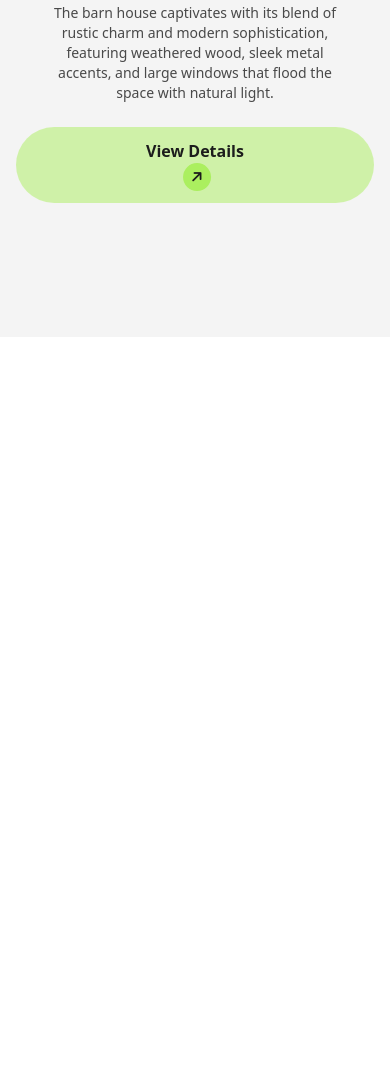
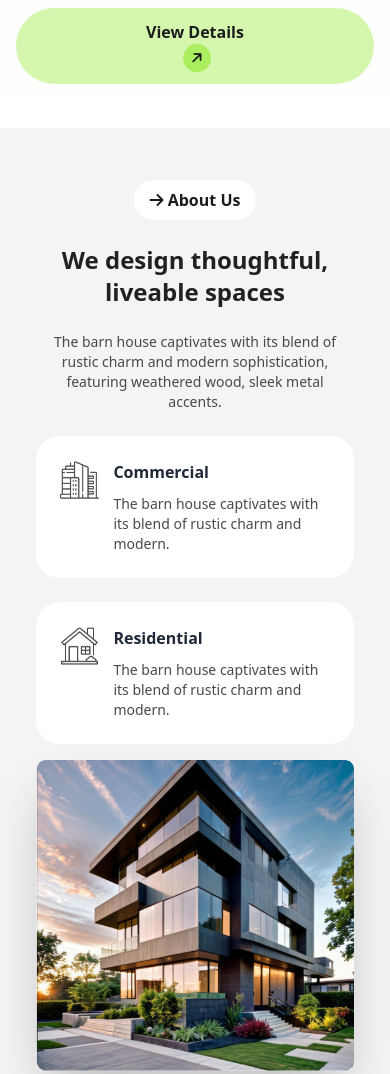
Before and after one commit to Mostafiz002/assignment-three, a plain HTML site: page index.html in a window 390 px wide. Shown: the part 571-1645 px from the top of the page. Before the commit the page ends 908 px from the top, so only its background shows below. Drawn offline with nearby package versions, Linux system fonts and the light colour scheme.

Commit message:
added responsive about us section

```diff
--- a/index.html
+++ b/index.html
@@ -38,8 +38,8 @@
 </head>
 <body class="bg-main-bg">
     <!-- header container  -->
-    <header class="  ">
-      <div class="bg-gradient-to-t from-bg-main-bg to-white">
+    <header class="">
+      <div class="bg-gradient-to-t from-white to-main-bg pb-7 lg:pb-16">
         <nav class="max-w-screen-xl mx-auto px-5 lg:px-14">
           <div class="navbar">
             <div class="navbar-start">
@@ -56,7 +56,7 @@
             </div>
             <div class="navbar-end">
               <div class="dropdown">
-                <div tabindex="0" role="button" class="btn px-4.5 py-0 rounded-full lg:hidden ">
+                <div tabindex="0" role="button" class="btn px-4.5 py-0 bg-white rounded-full lg:hidden ">
                   <i class="fa-solid fa-bars justify-start text-2xl font-semibold"></i>
                 </div>
               </div>
@@ -76,7 +76,7 @@
           </div>
         </nav>
         <!-- hero container  -->
-        <div class="hero min-h-screen">
+        <div class="hero">
           <div class="hero-content text-center justify-center">
             <div class="space-y-6">
               <img class="mx-auto" src="assets/banner.png" alt="">
@@ -85,7 +85,7 @@
                 The barn house captivates with its blend of rustic charm and modern sophistication, featuring weathered wood, sleek metal accents, and large windows that flood the space with natural light.
               </p>
               <button
-              class="bg-btn-color-2 px-28 md:px-5 lg:px-5 py-3 font-bold rounded-full text-custom-black font-bold mb-10"
+              class="bg-btn-color-2 px-28 md:px-5 lg:px-5 py-3 font-bold rounded-full text-custom-black font-bold"
             >
             View Details
                <i class="fa-solid fa-arrow-right text-sm ml-1 font-semibold px-2 py-1 bg-nav-btn rounded-full -rotate-45"></i>
@@ -97,7 +97,46 @@
     </header>
     <!-- main container -->
     <main>
-
+      <!-- about us container  -->
+      <section class="max-w-screen-xl mx-auto px-5 lg:px-14">
+        <div class="hero min-h-screen">
+          <div class="hero-content flex-col-reverse lg:flex-row-reverse gap-x-9 pt-7 lg:pt-24 mb-7 lg:mb-24">
+            <img
+              src="assets/Rectangle.png"
+              class="w-[100%] lg:w-[45%] rounded-lg shadow-2xl" />
+            <div class="space-y-6 text-center lg:text-left justify-center lg:justify-start relative">
+              <img src="assets/Vector.png" class="absolute -top-8 -left-12 hidden lg:block" alt="">
+              <button
+              class="bg-white px-4 py-2 font-bold rounded-full text-custom-black text-base"><i class="fa-solid fa-arrow-right text-base font-semibold"></i> About Us
+              </button>
+              <h3 class="text-2xl lg:text-4xl font-bold text-h-color pr-0 lg:pr-20">We design thoughtful, liveable spaces</h3>
+              <p class="text-p-color text-sm lg:text-base pl-3 pr-3 lg:pr-14">
+                The barn house captivates with its blend of rustic charm and modern sophistication, featuring weathered wood, sleek metal accents.
+              </p>
+              <!-- card-1 -->
+              <div class="flex gap-x-3.5 p-6 bg-white rounded-3xl">
+                <img src="assets/commercial.png" class="w-10 h-10 lg:w-16 lg:h-16 lg:self-center" alt="">
+                <div class="md:pr-3 lg:pr-24 space-y-2.5 text-left">
+                  <h5 class="font-bold text-base lg:text-xl">Commercial</h5>
+                  <p class="text-p-color text-sm lg:text-base">
+                    The barn house captivates with its blend of rustic charm and modern.
+                  </p>
+                </div>
+              </div>
+              <!-- card-2 -->
+              <div class="flex gap-x-3.5 p-6 bg-white rounded-3xl">
+                <img src="assets/residential.png" class="w-10 h-10 lg:w-16 lg:h-16 lg:self-center" alt="">
+                <div class="md:pr-3 lg:pr-24 space-y-2.5 text-left">
+                  <h5 class="font-bold text-base lg:text-xl">Residential</h5>
+                  <p class="text-p-color text-sm lg:text-base">
+                    The barn house captivates with its blend of rustic charm and modern.
+                  </p>
+                </div>
+              </div>
+            </div>
+          </div>
+        </div>
+      </section>
     </main>
     <!-- footer container  -->
     <footer>
```
